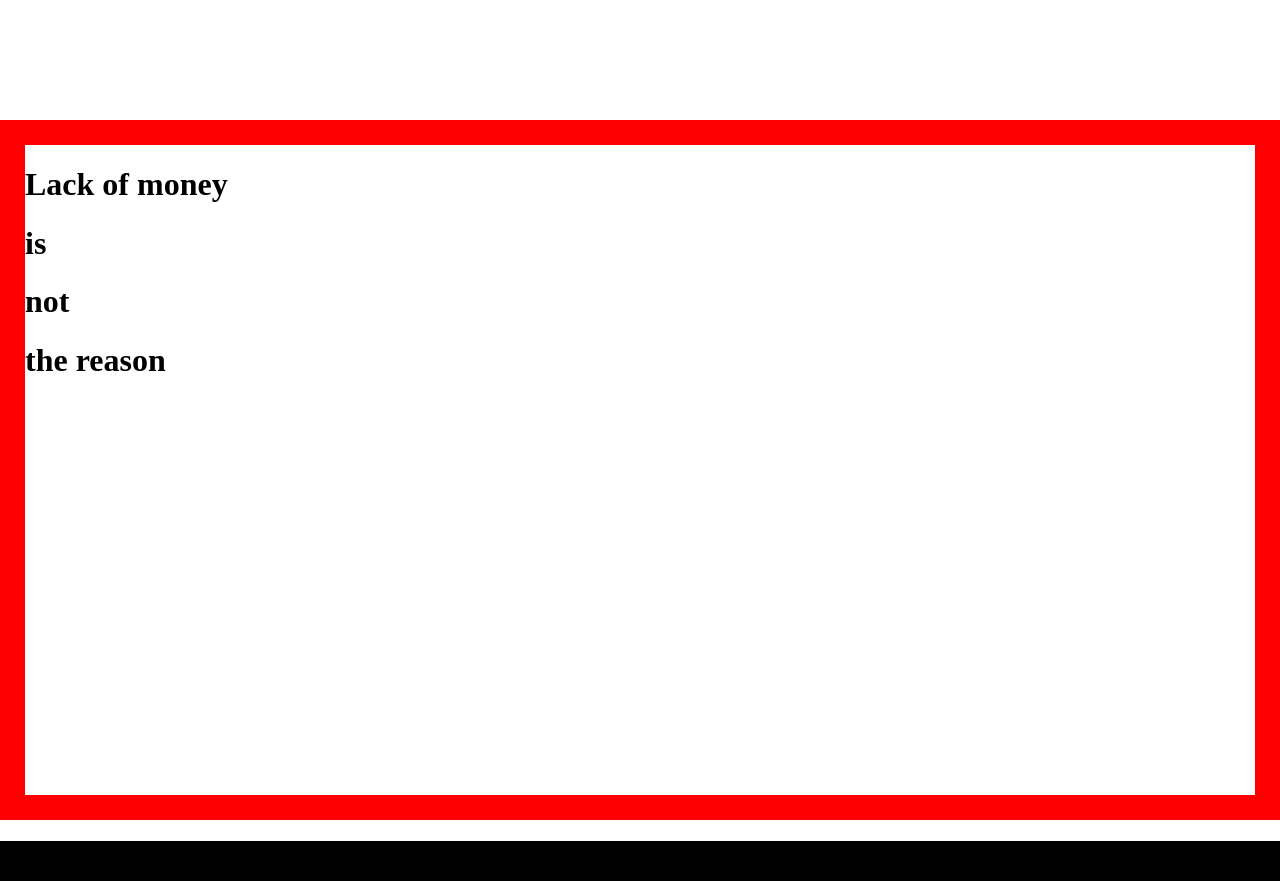
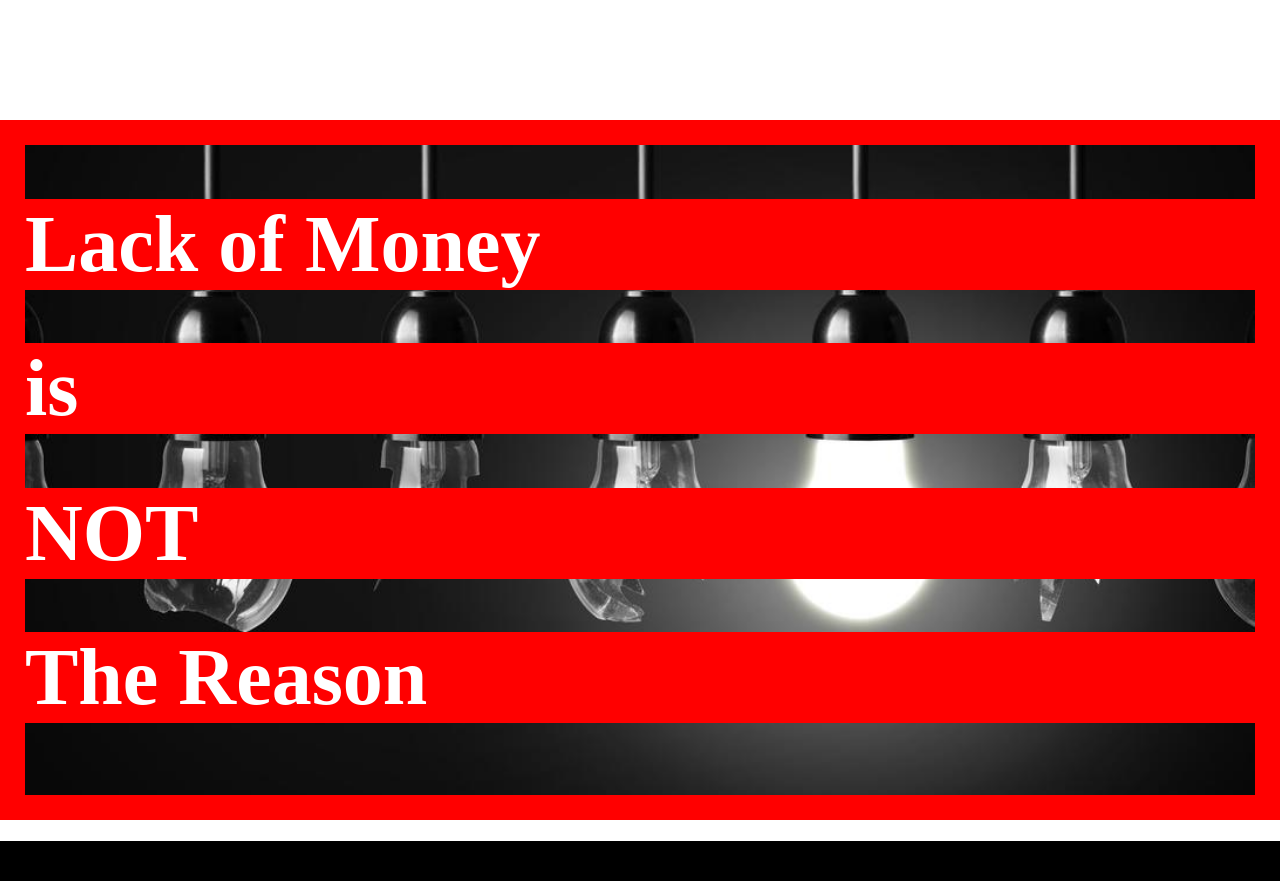
Before and after one commit to vct1030/artist-typographic-styles, a plain HTML site: page index.html in a window 1280 px wide. Shown: the part 2080-2961 px from the top of the page. Drawn offline with nearby package versions, Linux system fonts and the light colour scheme; a web font is replaced by a local one.

Commit message:
background

```diff
--- a/index.html
+++ b/index.html
@@ -57,10 +57,10 @@
 </div>
 
 	<div id="barbara">
-		<h1>Lack of money</h1>
+		<h1>Lack of Money</h1>
 		<h1>is</h1>
-		<h1>not</h1>
-		<h1>the reason</h1>
+		<h1>NOT</h1>
+		<h1>The Reason</h1>
 	</div>
 
 	<div id="patrick">
--- a/style.css
+++ b/style.css
@@ -107,11 +107,17 @@ a {
   #barbara{
     height: 700px;
     border: red 25px solid;
-    background: url(assets/images/lightbulb.jpg) no-repeat center center fixed;
+    background: url(assets/images/lighbulbs.jpg) no-repeat center center fixed;
   -webkit-background-size: cover;
   -moz-background-size: cover;
   -o-background-size: cover;
   background-size: cover;
+  }
+
+  #barbara h1{
+    color: #fff;
+    background-color: red;
+    font-size: 80px;
   }
 
 /*******patrick*****/
```
